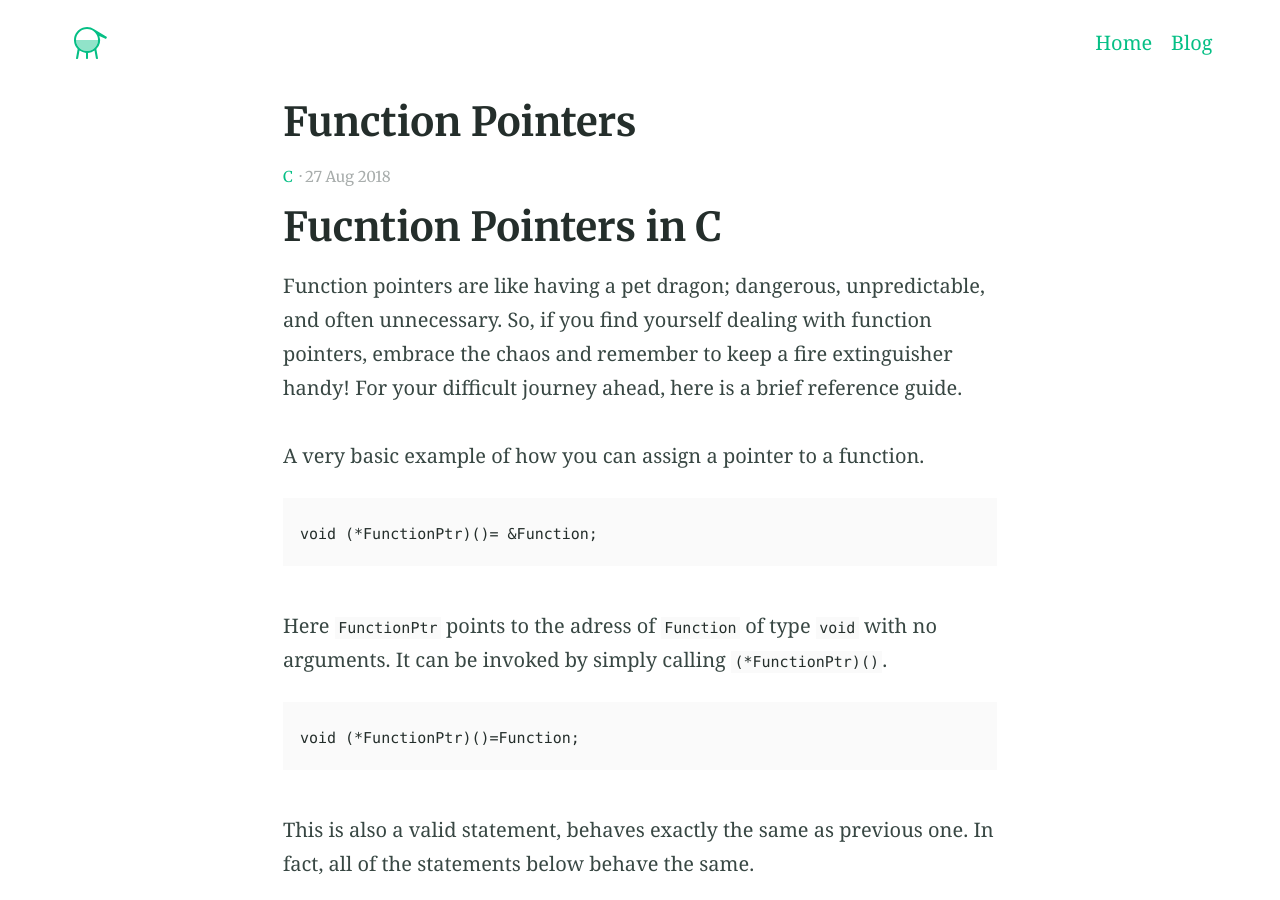
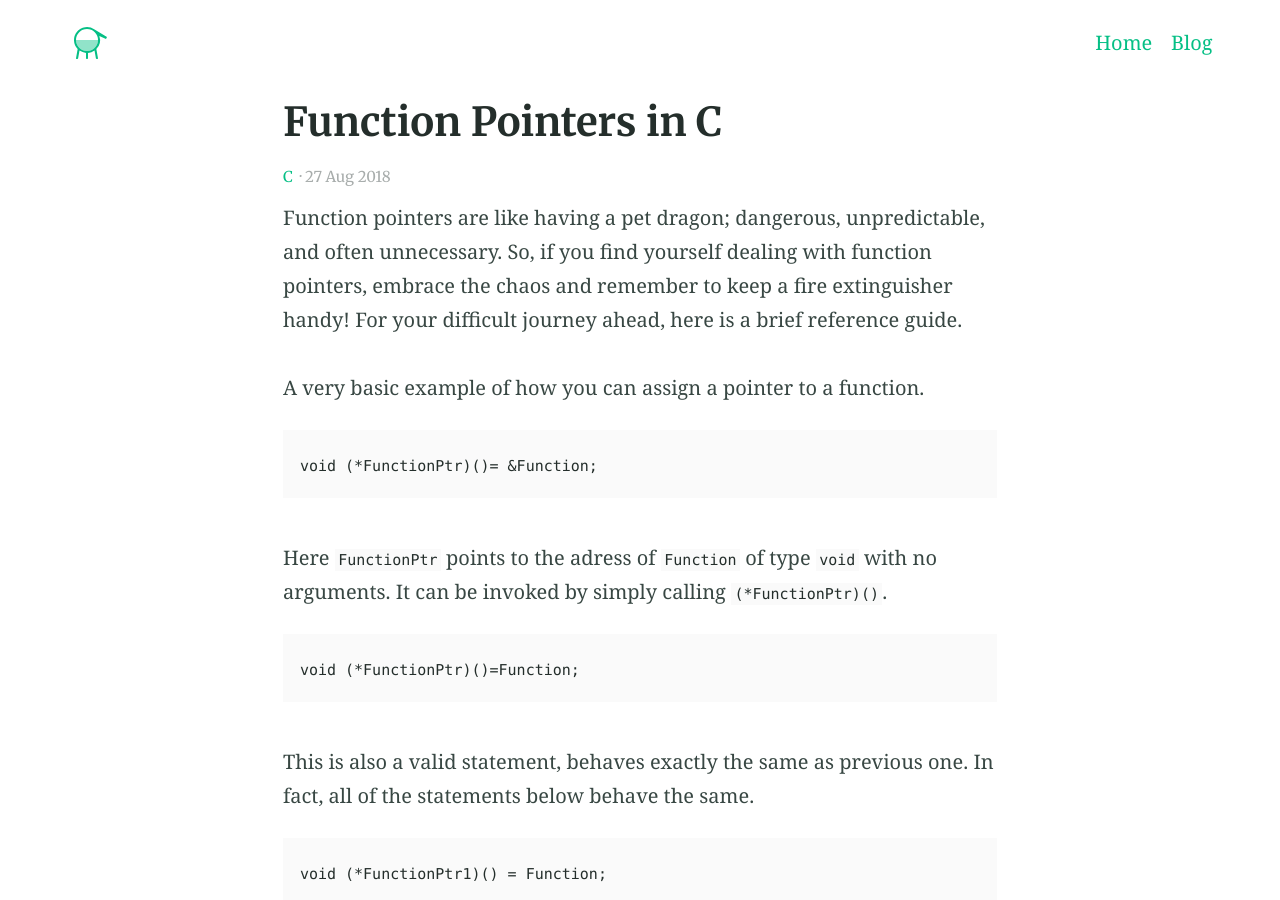
Before and after one commit to nisarumar/nisarumar.github.io, a Jekyll site: the page built from _posts/2018-08-27-function-pointer.md, in a window 1280 px wide and 900 px high. Built offline with Jekyll 4.4.1, drawn with Linux system fonts in a browser that asks for light colours.

Commit message:
Update 2018-08-27-function-pointer.md

```diff
--- a/_posts/2018-08-27-function-pointer.md
+++ b/_posts/2018-08-27-function-pointer.md
@@ -1,9 +1,8 @@
 ---
-title: Function Pointers
+title: Function Pointers in C
 categories:
 - C
 ---
-# Fucntion Pointers in C
 
 Function pointers are like having a pet dragon; dangerous, unpredictable, and often unnecessary. So, if you find yourself dealing with function pointers, embrace the chaos and remember to keep a fire extinguisher handy! For your difficult journey ahead, here is a brief reference guide.
 
```
